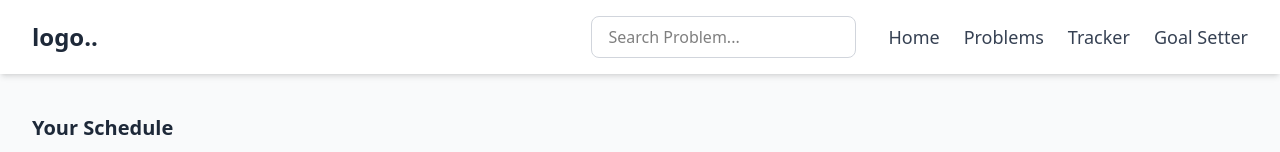
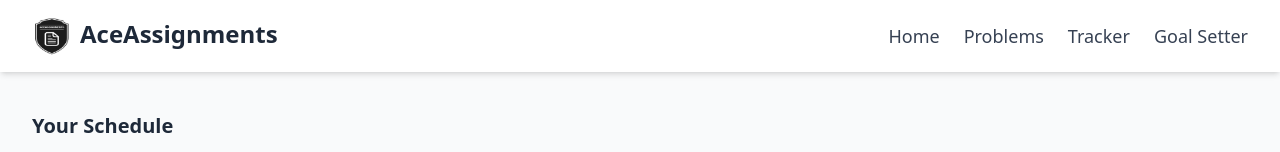
Before and after one commit to m0y0nk/AceAssignments, a React (Vite) app: page /goalsetter in a window 1280 px wide. Shown: the top 152 px of the page. Built offline with nearby package versions, Linux system fonts and the light colour scheme; no server answers.

Commit message:
added logo

```diff
--- a/src/components/navbar/Navbar.jsx
+++ b/src/components/navbar/Navbar.jsx
@@ -1,26 +1,20 @@
 import React from "react";
 import { BrowserRouter, Routes, Route, Link } from "react-router-dom";
-import SearchBar from "./SearchBar.jsx";
-import SearchQueryProvider from "../../context/SearchQuery.jsx";
 import './Navbar.css';
-// import Logo from "../logo/Logo";
+import Logo from "../logo/logo.png";
 
 export default function Navbar() {
   return (
     <>
       <nav className="flex items-center justify-between w-full px-8 py-4 bg-white shadow-md">
         <div className="text-2xl font-bold text-gray-800">
-          {/* <Logo /> */}
-          logo..
+          <Link to="/" className="text-gray-800 hover:text-blue-600 transition duration-200">
+            <img src={Logo} alt="Logo" className="h-10 w-10 inline-block mr-2" />
+            AceAssignments
+          </Link>
         </div>
 
         <div className="flex items-center space-x-8">
-          <div className="">
-              <SearchQueryProvider>
-                <SearchBar />
-              </SearchQueryProvider>
-          </div>
-
           <div className="flex space-x-6 text-lg font-medium">
             <Link
               to="/"
```
